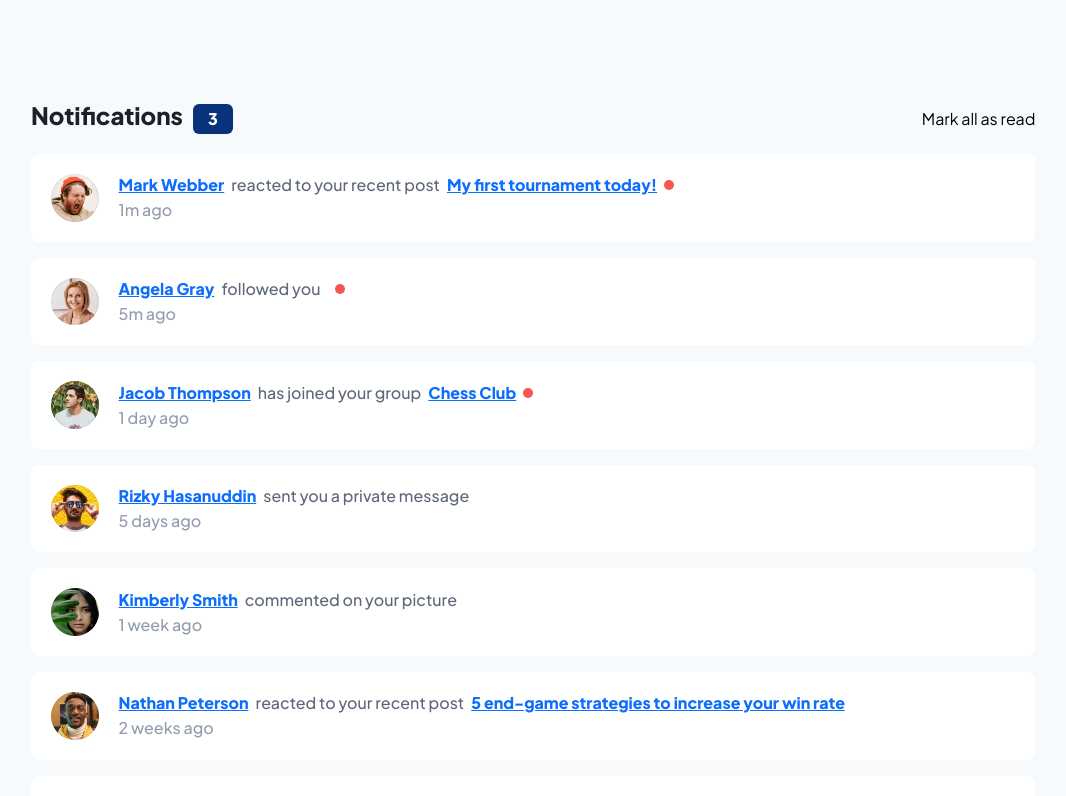
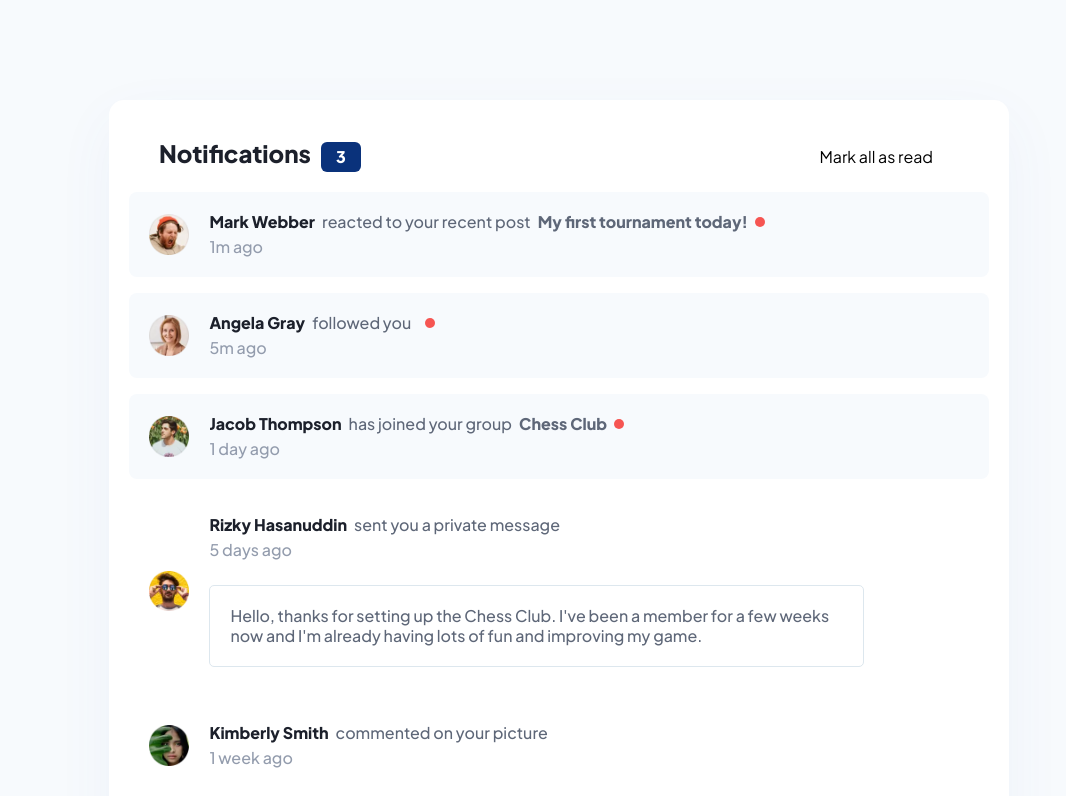
Before and after one commit to networkpaul/front-end-mentor-notifications-page, a Vue app: page / in a window 1280 px wide. Shown: the top 796 px of the page, without its empty margins (81-1147 px from the left). Built offline with nearby package versions, Linux system fonts and the light colour scheme.

Commit message:
updated App.vue

```diff
--- a/src/App.vue
+++ b/src/App.vue
@@ -1,6 +1,7 @@
 <template>
   <div class="container">
-    <header class="notifications-header">
+    <div class="notifications-container">
+      <header class="notifications-header">
       <div class="notifications-headerTitle">
         <h1 class="notifications-title">Notifications</h1>
         <span class="notifications-number">{{ unreadNotificationCount }}</span>
@@ -15,25 +16,24 @@
           <img :src="n.author.src" :alt="n.author.name" class="notification-image" />
         </div>
         <div class="text-container">
-          <span class="notification-text">
+          <div class="notification-text">
             <p class="notification-name">
               <a :href="n.author.href">{{ n.author.name }}</a>
             </p>
-            <p class="notification-default">
-              {{ n.text }}
-            </p>
+            <p class="notification-default">{{ n.text }}</p>
             <p class="notification-post">
               <a v-if="n.link" :href="n.link.href"> {{ n.link.text }}</a>
             </p>
             <span v-if="n.isUnread" class="isUnread"></span>
-          </span>
+          </div>
           <span class="notification-time">{{ n.time }}</span>
-          <p v-if="n.privateMessage" class="privateMessage">{{ n.privateMessage }}</p>
+          <p v-if="n.privateMessage" class="notification-message">{{ n.privateMessage }}</p>
         </div>
         <a v-if="n.image" :href="n.image.href">
           <img :src="n.image.src" :alt="n.image.alt" />
         </a>
       </div>
+    </div>
     </div>
   </div>
 </template>
@@ -60,6 +60,7 @@ export default {
           },
           "time": "1m ago",
           "isUnread": true,
+          "privateMessage" : "",
         },
         {
           "id": "2",
@@ -75,6 +76,7 @@ export default {
           },
           "time": "5m ago",
           "isUnread": true,
+          "privateMessage" : "",
         },
         {
           "id": "3",
@@ -90,6 +92,7 @@ export default {
           },
           "time": "1 day ago",
           "isUnread": true,
+          "privateMessage" : "",
         },
         {
           "id": "4",
@@ -105,6 +108,7 @@ export default {
           },
           "time": "5 days ago",
           "isUnread": false,
+          "privateMessage" : "Hello, thanks for setting up the Chess Club. I've been a member for a few weeks now and I'm already having lots of fun and improving my game.",
         },
         {
           "id": "5",
@@ -120,6 +124,7 @@ export default {
           },
           "time": "1 week ago",
           "isUnread": false,
+          "privateMessage" : "",
         },
         {
           "id": "6",
@@ -135,6 +140,7 @@ export default {
           },
           "time": "2 weeks ago",
           "isUnread": false,
+          "privateMessage" : "",
         },
         {
           "id": "7",
@@ -150,6 +156,7 @@ export default {
           },
           "time": "2 weeks ago",
           "isUnread": false,
+          "privateMessage" : "",
         },
       ]
     }
@@ -179,8 +186,9 @@ export default {
 @import url(custom.scss);
 
 .notifications-container {
-  margin: 30px auto;
+  margin: auto;
   padding: 30px 20px;
+  min-width: 516px;
   max-width: 900px;
   display: flex;
   flex-direction: column;
@@ -229,8 +237,8 @@ export default {
 }
 
 .notifications-cardsContainer {
-  margin: 8px 30px;
-  width: 90%;
+  // margin: 8px 30px;
+  // width: 90%;
   display: flex;
   flex-direction: column;
   align-items: center;
@@ -290,6 +298,11 @@ export default {
         color: #0A327B;
         cursor: pointer;
     }
+
+    a {
+      text-decoration: none;
+      color: inherit;
+    }
 }
 
 .notification-default {
@@ -311,6 +324,11 @@ export default {
     &:hover {
         color: #0A327B;
         cursor: pointer;
+    }
+
+    a {
+      text-decoration: none;
+      color: inherit;
     }
 }
 
@@ -354,6 +372,10 @@ export default {
     }
 }
 
+.unread {
+  background-color: #F7FAFD;
+}
+
 .isUnread {
     height: 10px;
     width: 10px;
```
